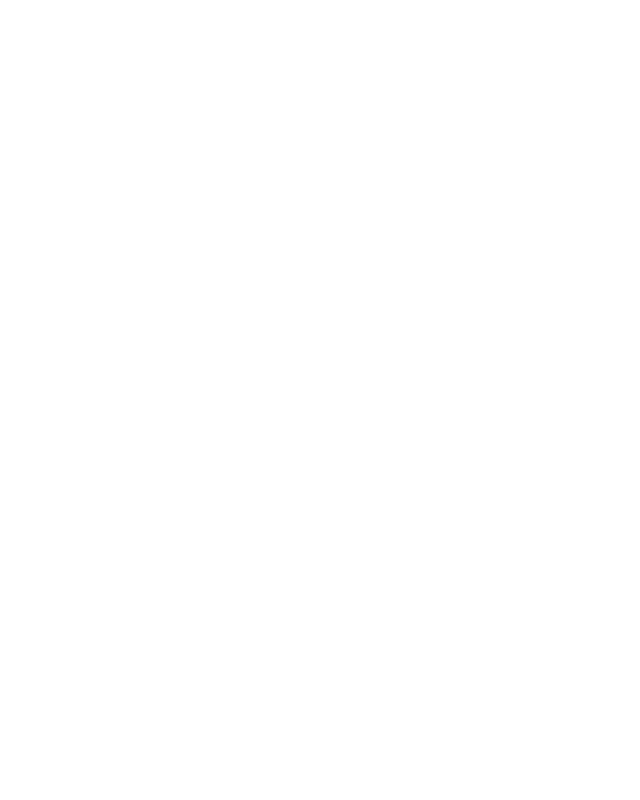
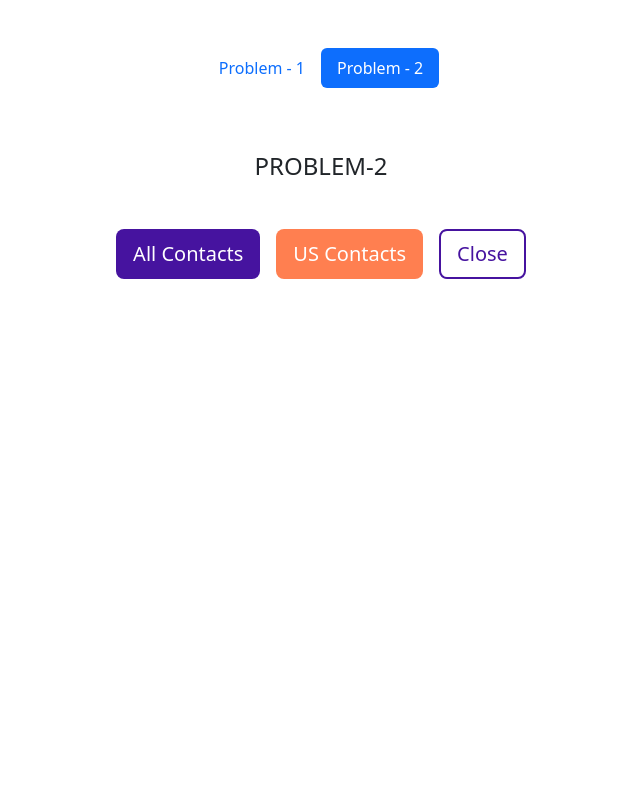
Before and after one commit to azahinhasan/mediusware_task, a React (Vite) app: page /problem-2/1 in a window 1280 px wide. Before the commit this address had no page. Shown: the top 800 px of the page, without its empty margins (319-959 px from the left). Built offline with nearby package versions, Linux system fonts and the light colour scheme.

Commit message:
refactor: problem 2 finished

```diff
--- a/src/App.jsx
+++ b/src/App.jsx
@@ -12,6 +12,7 @@ function App() {
         <Route path="/" element={<Menu />}>
           <Route path="problem-1" element={<Problem1 />} />
           <Route path="problem-2" element={<Problem2 />} />
+          <Route path="problem-2/:type" element={<Problem2 />} />
         </Route>
       </Routes>
     </>
--- a/src/components/Problem-2.jsx
+++ b/src/components/Problem-2.jsx
@@ -1,29 +1,44 @@
-import React, { useState } from "react";
+import React, { useState, useEffect } from "react";
 import { getAllContacts, getContactsByCountry } from "../api-pages";
+import { useParams, useNavigate } from "react-router-dom";
 
 const Problem2 = () => {
   const [data, setData] = useState([]);
   const [isChecked, setIsChecked] = useState(false);
+  const [modal, setModal] = useState("");
+  const { type } = useParams();
+  const navigate = useNavigate();
+  useEffect(() => {
+    if (type === "all") {
+      fetchData("all");
+    } else if (type === "united-states") {
+      fetchData("United States");
+    }
+  }, []);
+
   const fetchData = async (type) => {
     let tempData = [];
-    if (type === "close") {
+    if (type === "next-model") {
+      setModal("Model-C");
       setData([]);
-      window.history.pushState({}, "", `/problem-2`);
+      return;
+    } else if (type === "close") {
+      setData([]);
+      setModal("");
+      navigate(`/problem-2`);
       return;
     } else if (type === "all") {
+      setModal("Model-A");
       await getAllContacts().then((res) => {
-        console.log(res.results);
         if (res.results) {
           tempData = res.results;
-          //setData(res.results);
         }
       });
     } else {
+      setModal("Model-B");
       await getContactsByCountry(type).then((res) => {
-        console.log(res.results);
         if (res.results) {
           tempData = res.results;
-          // setData(res.results);
         }
       });
     }
@@ -31,13 +46,9 @@ const Problem2 = () => {
       tempData = tempData.filter((el) => el.id % 2 === 0);
     }
     setData(tempData);
-    window.history.pushState(
-      {},
-      "",
-      `/problem-2/${type.toLowerCase().replace(/\s/g, "-")}`
-    );
-    //United States
+    navigate(`/problem-2/${type.toLowerCase().replace(/\s/g, "-")}`);
   };
+
   return (
     <div style={{ position: "relative", minHeight: "100vh" }}>
       <div className="container">
@@ -49,14 +60,14 @@ const Problem2 = () => {
               className="btn btn-lg"
               type="button"
               onClick={() => fetchData("all")}
-              style={{ backgroundColor: "#46139f",color:"white"}}
+              style={{ backgroundColor: "#46139f", color: "white" }}
             >
               All Contacts
             </button>
             <button
               className="btn btn-lg"
               type="button"
-              style={{ color: "white",backgroundColor:"#ff7f50"}}
+              style={{ color: "white", backgroundColor: "#ff7f50" }}
               onClick={() => fetchData("United States")}
             >
               US Contacts
@@ -64,13 +75,15 @@ const Problem2 = () => {
             <button
               className="btn btn-lg"
               type="button"
-              style={{ color: "#46139f",border:"#46139f 2px solid"}}
+              style={{ color: "#46139f", border: "#46139f 2px solid" }}
               onClick={() => fetchData("close")}
             >
               Close
             </button>
           </div>
+          <h2 style={{ textAlign: "center", margin: "5px" }}>{modal}</h2>
         </div>
+
         {data.length > 0 && (
           <div className="tab-content">
             <table className="table table-striped ">
@@ -83,7 +96,11 @@ const Problem2 = () => {
               <tbody>
                 {data.map((el, i) => {
                   return (
-                    <tr key={i}>
+                    <tr
+                      key={i}
+                      onClick={() => fetchData("next-model")}
+                      style={{ cursor: "pointer" }}
+                    >
                       <th scope="col">{el.country.name}</th>
                       <th scope="col">{el.phone}</th>
                     </tr>
@@ -107,7 +124,6 @@ const Problem2 = () => {
           textAlign: "left",
           paddingLeft: "30px",
           lineHeight: "60px",
-
         }}
       >
         <input
```
